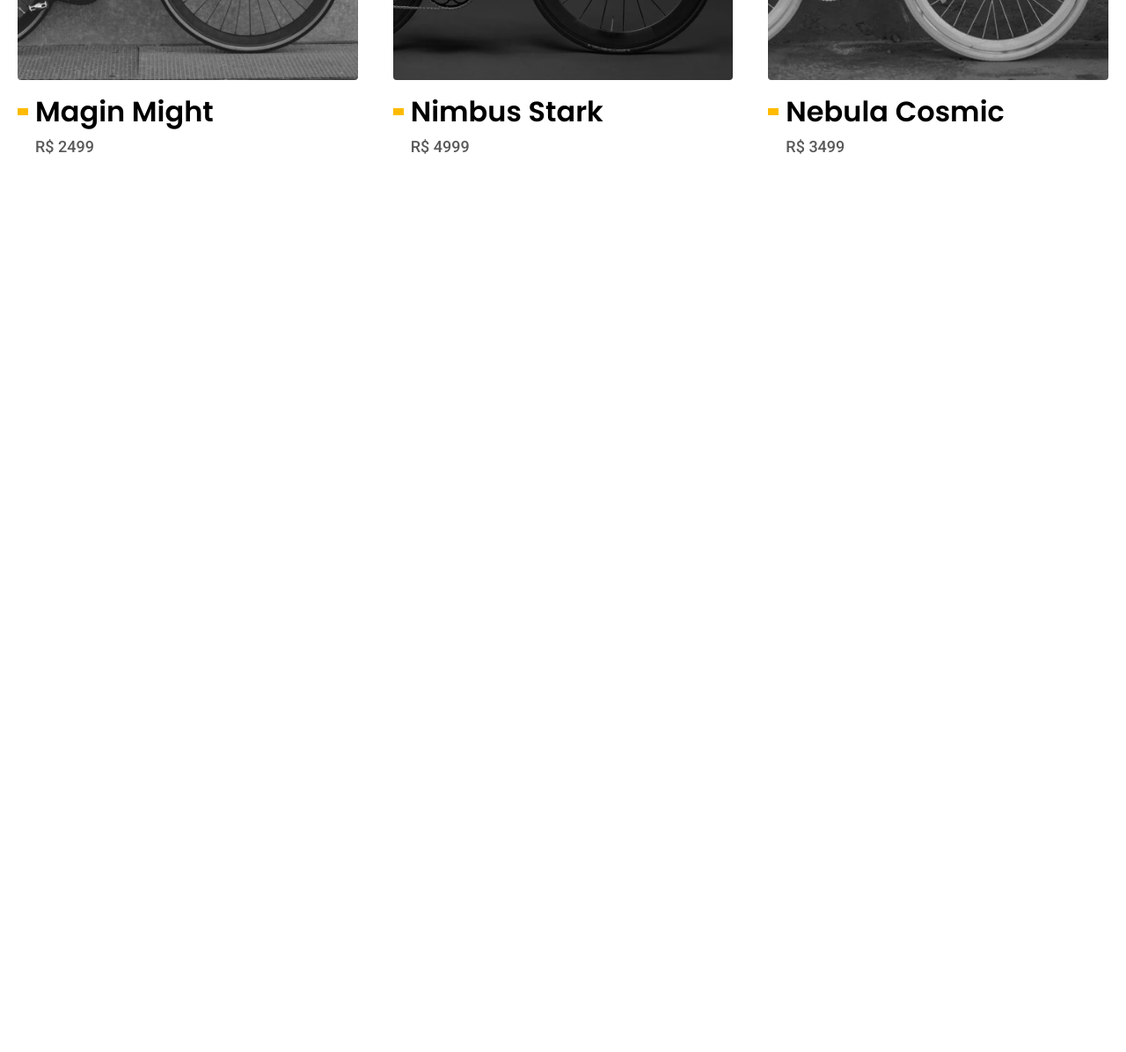
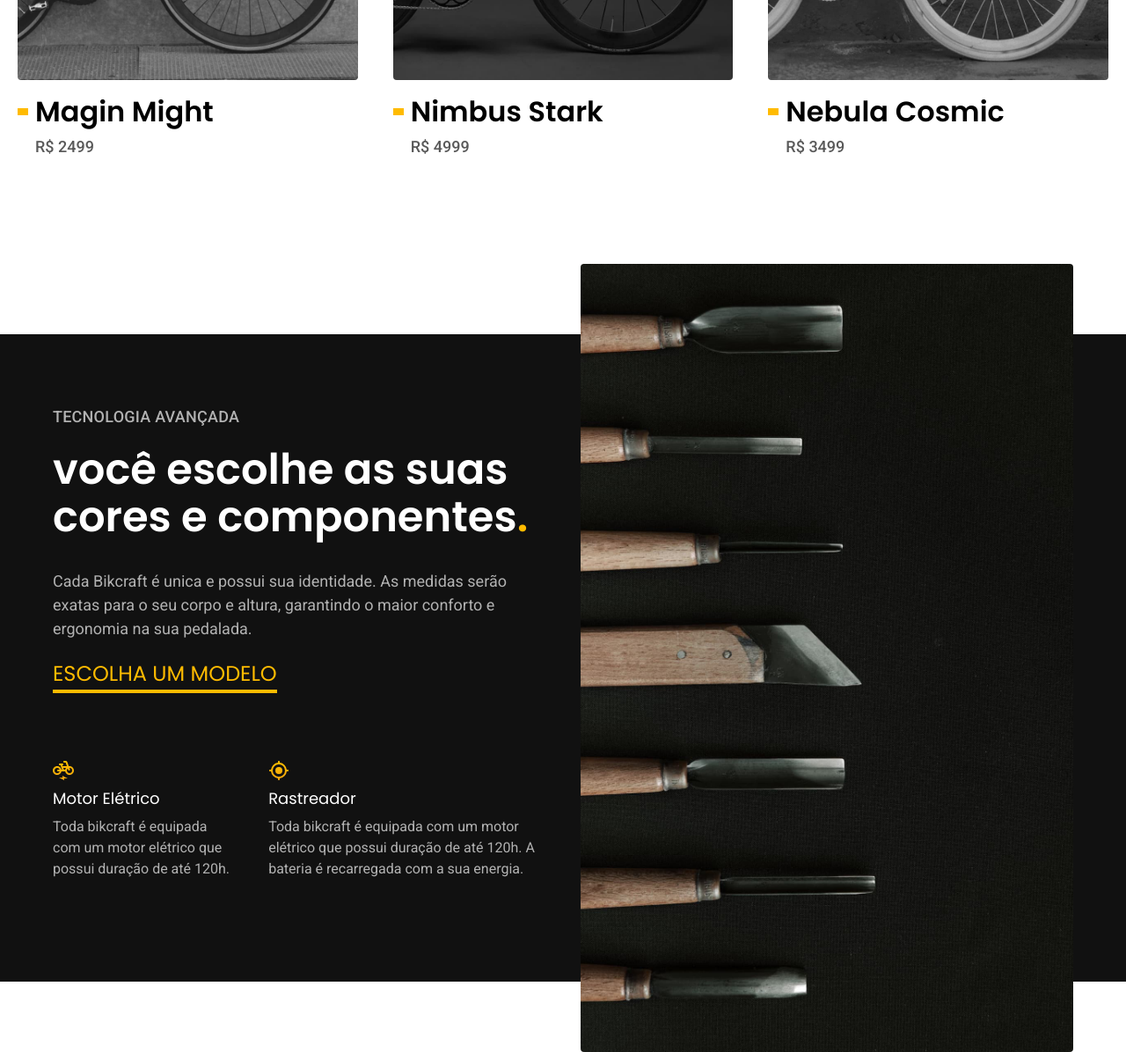
Before and after one commit to arrudafdc/bikcraft, a plain HTML site: page index.html in a window 1280 px wide. Shown: the part 1296-2492 px from the top of the page at 88% size. Before the commit the page ends 1596 px from the top, so only its background shows below. Drawn offline with Linux system fonts and the light colour scheme.

Commit message:
adicionei sessão tecnologia

```diff
--- a/css/home/introducao.css
+++ b/css/home/introducao.css
@@ -15,6 +15,7 @@
 }
 
 .introducao img {
+    width: 100%;
     height: 100%;
     object-fit: cover;
     border-radius: 4px;
--- a/css/style.css
+++ b/css/style.css
@@ -13,3 +13,7 @@
 /* Bicicletas */
 
 @import "./bicicletas/bicicletas-lista.css";
+
+/* Tecnologia */
+
+@import "./tecnologia/tecnologia.css"
--- /dev/null
+++ b/css/tecnologia/tecnologia.css
@@ -0,0 +1,80 @@
+.tecnologia-bg {
+    background: var(--c11);
+    box-shadow: inset 0 80px #FFF, inset 0 -80px #FFF;
+}
+
+.tecnologia {
+    display: grid;
+    grid-template-columns: 1fr 1fr;
+    gap: 40px;
+}
+
+.tecnologia-imagem img {
+    width: 100%;
+    height: 100%;
+    object-fit: cover;
+    object-position: left;
+}
+
+.tecnologia-conteudo {
+    padding-top: 160px;
+    padding-bottom: 160px;
+}
+
+.tecnologia-conteudo > span {
+    margin-bottom: 20px;
+    display: block;
+}
+
+.tecnologia-conteudo h2 {
+    margin-bottom: 32px;
+}
+
+.tecnologia-conteudo > p {
+    margin-bottom: 20px;
+}
+
+.tecnologia a {
+    margin-bottom: 80px;
+}
+
+.tecnologia-extra {
+    display: flex;
+    gap: 40px;
+}
+
+.tecnologia-extra img {
+    width: 24px;
+    margin-bottom: 8px;
+}
+
+.tecnologia-extra h3 {
+    margin-bottom: 8px;
+    width: max-content;
+}
+
+@media (max-width: 800px) {
+    .tecnologia-bg {
+        box-shadow: initial;
+    }
+    .tecnologia {
+        grid-template-columns: 1fr;
+    }
+    .tecnologia-conteudo {
+        padding-top: 60px;
+        padding-bottom: 60px;
+    }
+    .tecnologia-imagem {
+        display: none;
+    }
+
+    .tecnologia a {
+        margin-bottom: 60px;
+    }
+}
+
+@media (max-width: 600px) {
+    .tecnologia-extra {
+        flex-direction: column;
+    }
+}
--- a/css/utilidades/componentes.css
+++ b/css/utilidades/componentes.css
@@ -5,6 +5,27 @@
     padding-right: 20px;
     margin-left: auto;
     margin-right: auto;
+}
+
+.link {
+    text-transform: uppercase;
+    position: relative;
+    display: inline-block;
+    font: 500 1.5rem/1.5 "Poppins", sans-serif;
+    color: var(--p1);
+}
+
+.link::after {
+    content: "";
+    position: absolute;
+    display: block;
+    height: 4px;
+    width: 100%;
+    background: currentColor;
+}
+
+.link:hover {
+    color: #FFF;
 }
 
 .botao {
--- a/index.html
+++ b/index.html
@@ -67,5 +67,46 @@
             </ul>
         </article>
 
+        <article class="tecnologia-bg">
+            <div class="tecnologia container c0">
+                <div class="tecnologia-conteudo">
+                    <span class="f2-l-b c5">TECNOLOGIA AVANÇADA</span>
+                    <h2 class="f1-xxl">
+                        você escolhe as suas cores e componentes<span class="p1">.</span>
+                    </h2>
+                    <p class="c5 f2-l">
+                        Cada Bikcraft é unica e possui sua identidade.
+                        As medidas serão exatas para o seu corpo e altura,
+                        garantindo o maior conforto e ergonomia na sua pedalada.
+                    </p>
+                    <a class="link" href="./bicicletas.html">Escolha um modelo</a>
+                    <div>
+                       <ul class="tecnologia-extra">
+                            <li>
+                                <img src="./img/icones/eletrica.svg" alt="">
+                                <h3 class="f1-m">Motor Elétrico</h3>
+                                <p class="c5 f2-s">
+                                    Toda bikcraft é equipada com um motor elétrico
+                                    que possui duração de até 120h.
+                                </p>
+                            </li>
+                            <li>
+                                <img src="./img/icones/rastreador.svg" alt="">
+                                <h3 class="f1-m">Rastreador</h3>
+                                <p class="c5 f2-s">
+                                    Toda bikcraft é equipada com um motor elétrico
+                                    que possui duração de até 120h. A bateria
+                                    é recarregada com a sua energia.
+                                </p>
+                            </li>
+                       </ul>
+                    </div>
+                </div>
+                <div class="tecnologia-imagem">
+                    <img src="./img/fotos/tecnologia.jpg" alt="ferramentas">
+                </div>
+            </div>
+        </article>
+
     </body>
 </html>
```
